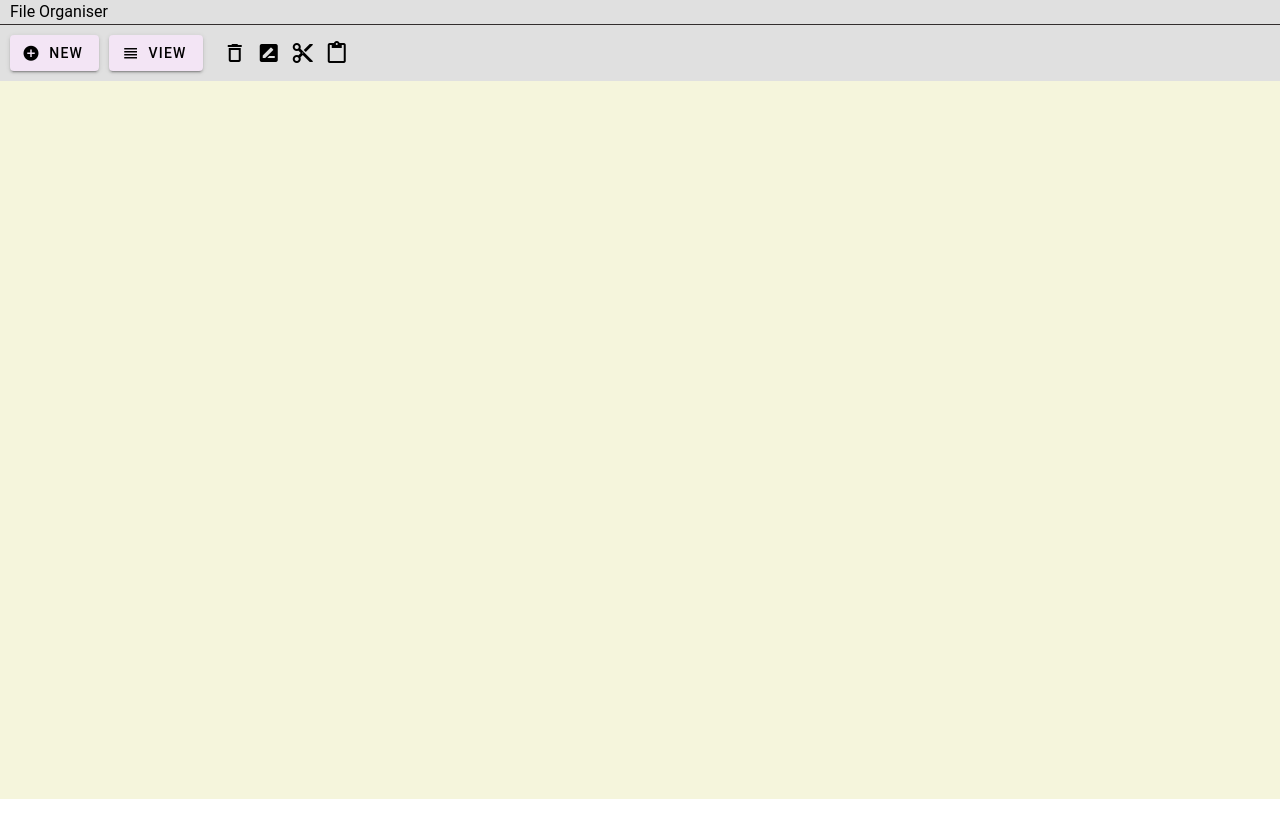
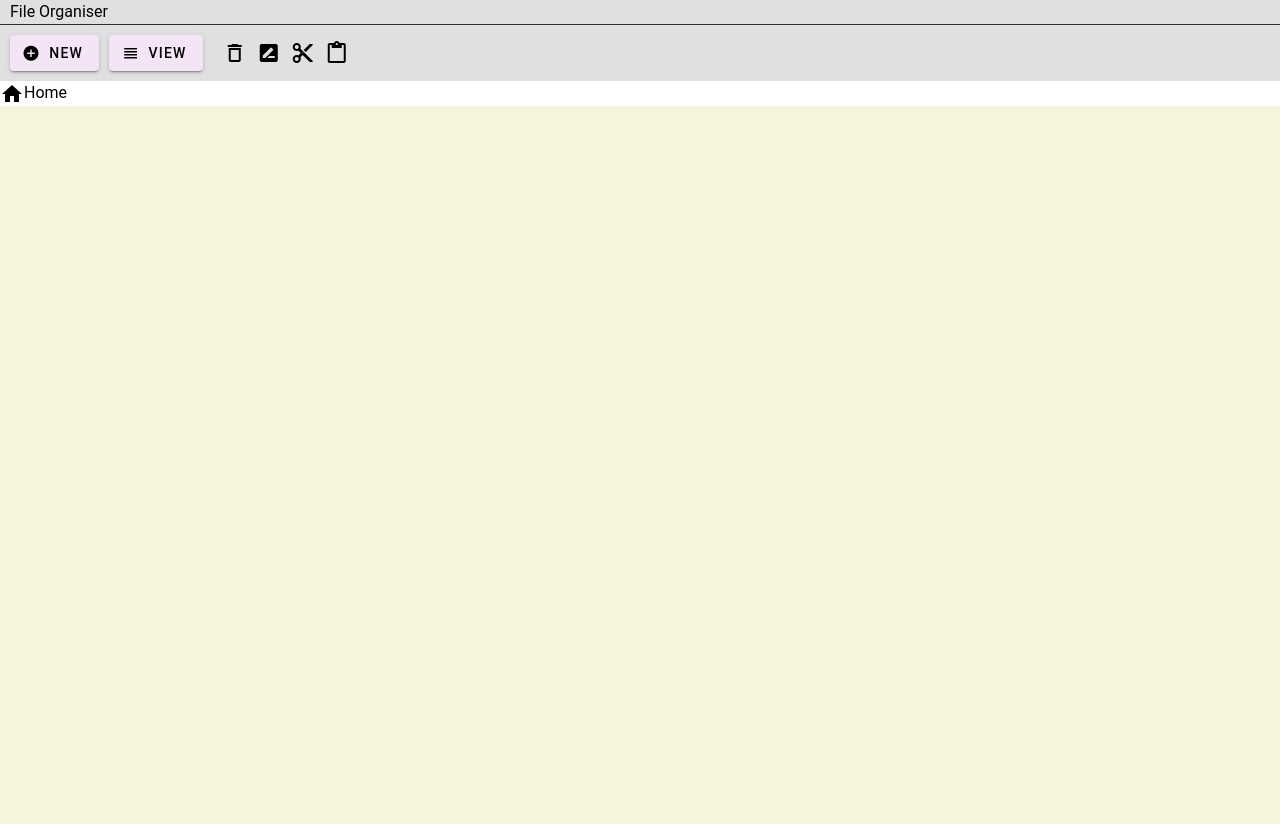
Before and after one commit to ishika2021/FileOrganiser, a Vue app: page / in a window 1280 px wide. Before the commit the page ends 800 px from the top, so only its background shows below. Built offline with nearby package versions, Linux system fonts and the light colour scheme.

Commit message:
Feat: Adds store and component for Breadcrumbs

```diff
--- /dev/null
+++ b/src/components/Breadcrumbs/Breadcrumbs.vue
@@ -0,0 +1,28 @@
+<template>
+  <ul class="breadcrumb">
+    <li>
+      <span>
+        <v-icon :icon="icon"></v-icon>
+        <span>{{ title }}</span>
+      </span>
+    </li>
+  </ul>
+</template>
+
+<script>
+export default {
+  name: "Breadcrumb",
+  props: {
+    title: {
+      type: String,
+      required: true,
+      default: "",
+    },
+  },
+  computed: {
+    icon() {
+      return this.title === "Home" ? "mdi-home" : "mdi-folder";
+    },
+  },
+};
+</script>
--- /dev/null
+++ b/src/pages/BreadcrumbNav/BreadcrumbNav.vue
@@ -0,0 +1,23 @@
+<template>
+  <Breadcrumbs
+    v-for="(item, index) in breadcrumbs"
+    :key="index"
+    :title="item.title"
+  />
+</template>
+
+<script>
+import Breadcrumbs from "../../components/Breadcrumbs/Breadcrumbs.vue";
+import { mapGetters } from "vuex";
+export default {
+  name: "BreadcrumbNav",
+  components: {
+    Breadcrumbs,
+  },
+  computed: {
+    ...mapGetters({
+      breadcrumbs: "breadcrumbs/breadcrumbs",
+    }),
+  },
+};
+</script>
--- a/src/pages/Dashboard/DashboardPage.vue
+++ b/src/pages/Dashboard/DashboardPage.vue
@@ -1,23 +1,41 @@
 <template>
   <Header />
+  <BreadcrumbNav />
   <BoardPage />
 </template>
 
 <script>
 import Header from "../../components/Header/Header.vue";
 import BoardPage from "../Board/BoardPage.vue";
+import BreadcrumbNav from "../BreadcrumbNav/BreadcrumbNav.vue";
 import { mapGetters } from "vuex";
+
 export default {
   name: "DashboardPage",
   components: {
     Header,
     BoardPage,
+    BreadcrumbNav,
   },
 
   created() {
     const folderList = JSON.parse(localStorage.getItem("folders"));
+    const breadcrumbList = JSON.parse(localStorage.getItem("breadcrumbs"));
     if (folderList) {
       this.$store.dispatch("folder/updateFolders", folderList);
+    }
+
+    if (breadcrumbList) {
+      this.$store.dispatch("breadcrumbs/updateBreadcrumbs", breadcrumbList);
+    } else {
+      const defaultBreadcrumb = [
+        {
+          title: "Home",
+          path: "/",
+        },
+      ];
+      localStorage.setItem("breadcrumbs", JSON.stringify(defaultBreadcrumb));
+      this.$store.dispatch("breadcrumbs/updateBreadcrumbs", defaultBreadcrumb);
     }
   },
   computed: {
--- /dev/null
+++ b/src/stores/breadcrumbs.js
@@ -0,0 +1,20 @@
+export default {
+  namespaced: true,
+  state: {
+    breadcrumbs: [],
+  },
+  getters: {
+    breadcrumbs: (state) => state.breadcrumbs,
+  },
+  mutations: {
+    UPDATE_BREADCRUMBS(state, payload) {
+      state.breadcrumbs = payload;
+    },
+  },
+  actions: {
+    updateBreadcrumbs({ commit }, breadcrumb) {
+      console.log("b=", breadcrumb);
+      commit("UPDATE_BREADCRUMBS", breadcrumb);
+    },
+  },
+};
--- a/src/stores/index.js
+++ b/src/stores/index.js
@@ -1,5 +1,7 @@
 import folder from "./folder.js";
+import breadcrumbs from "./breadcrumbs.js";
 
 export default {
   folder,
+  breadcrumbs,
 };
```
Also changed, not shown: src/pages/Dashboard.vue (deleted, +0 -16 lines), src/components/Breadcrumbs/index.css (added).
